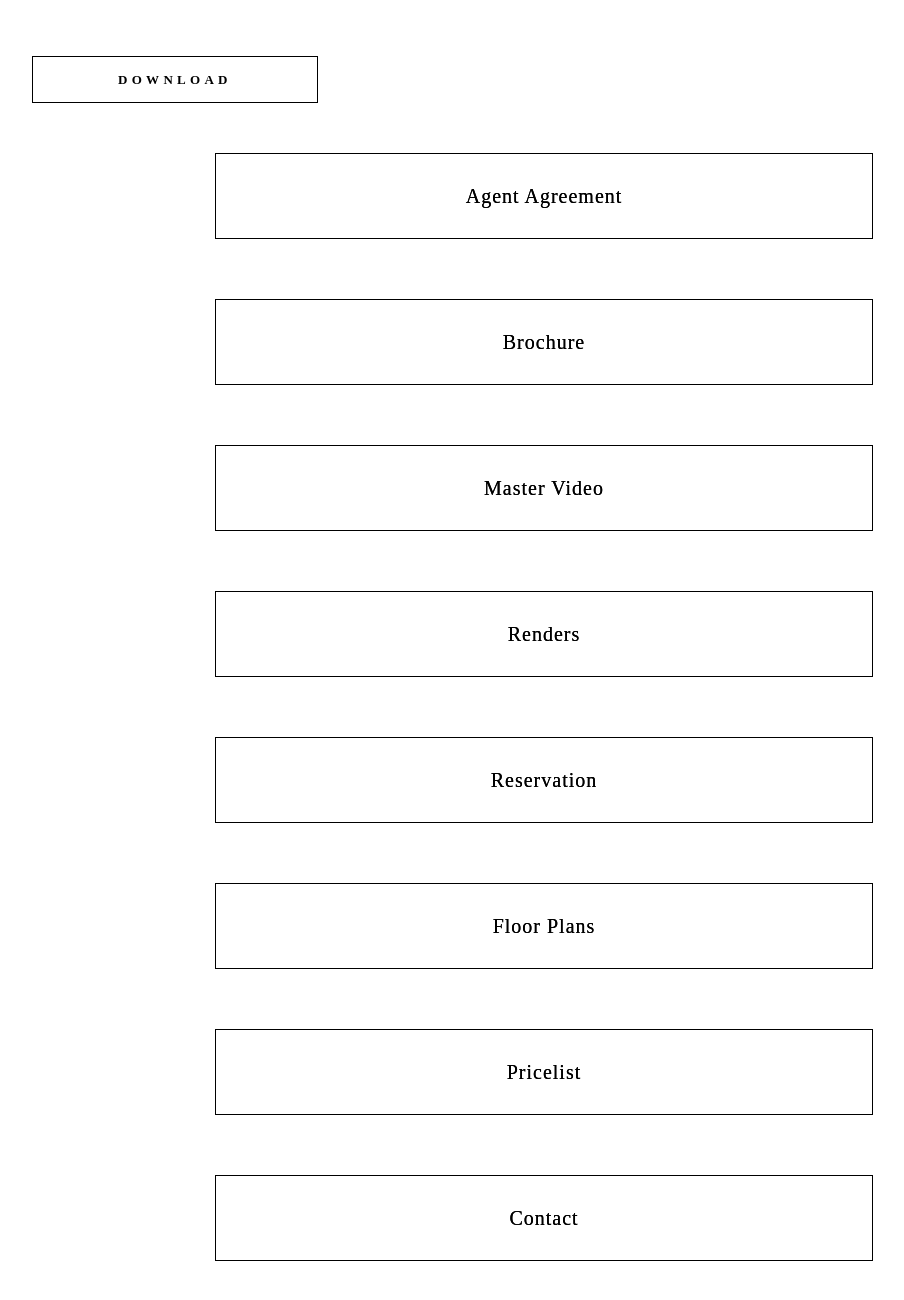
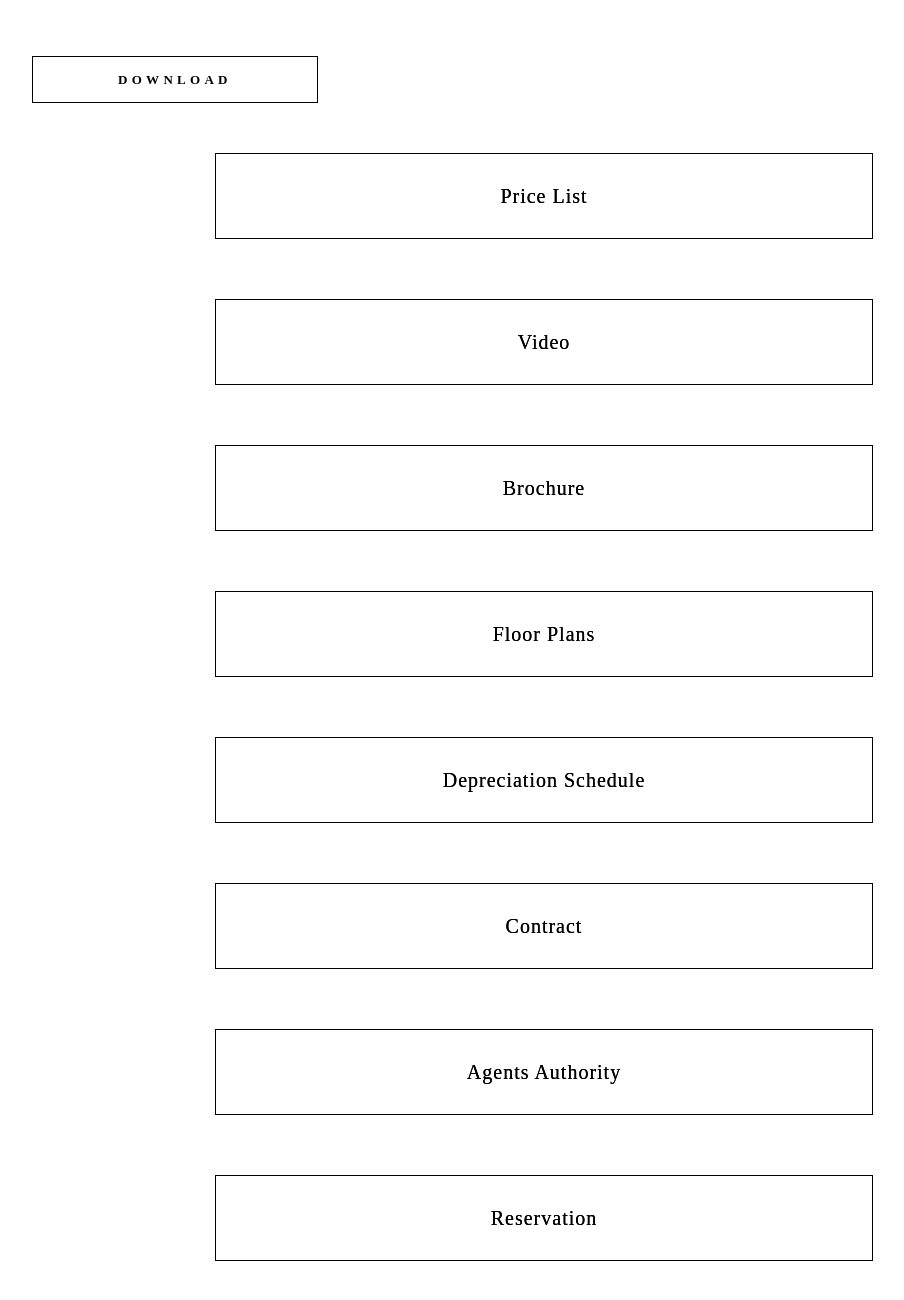
Before and after one commit to windking0301/Gatsby-react, a Gatsby site: page /como in a window 1280 px wide. Shown: the part 334-1634 px from the top of the page, without its empty margins (96-1000 px from the left). Built offline with nearby package versions, Linux system fonts and the light colour scheme; Gatsby itself is replaced by a stand-in of ours.

Commit message:
Update como.js

```diff
--- a/src/pages/como.js
+++ b/src/pages/como.js
@@ -18,40 +18,40 @@ const PLinks = function( {data} ) {
 				<Banner>
 				<div className="Grid">
 					<div className="Grid-col col-05 stacked">
-						<SubButton className="Button" href="/images/agents-login/agent-agreement.pdf" target="_blank" ><span >Agent Agreement</span></SubButton>
+					<SubButton className="Button" href="/images/agents-login/como/pricelist-detailed.pdf" target="_blank" >Price List</SubButton>
 					</div>
 					<div className="Grid-col col-05 stacked">
-						<SubButton className="Button" href="/images/agents-login/como/brochure.pdf" target="_blank" >Brochure</SubButton>
+					<SubButton className="Button" href="/images/agents-login/como/video-v2.mp4" target="_blank" >Video</SubButton>
 					</div>
 				</div>
 				</Banner>
 				<Banner>
 				<div className="Grid">
 					<div className="Grid-col col-05 stacked">
-						<SubButton className="Button" href="/images/agents-login/como/video-v2.mp4" target="_blank" >Master Video</SubButton>
+					<SubButton className="Button" href="/images/agents-login/como/brochure.pdf" target="_blank" >Brochure</SubButton>
 					</div>
 					<div className="Grid-col col-05 stacked">
-						<SubButton className="Button" href="/images/agents-login/como/como.jpg" target="_blank" >Renders</SubButton>
+					<SubButton className="Button" href="/images/agents-login/como/floorplan.pdf" target="_blank" >Floor Plans</SubButton>
 					</div>
 				</div>
 				</Banner>
 				<Banner>
 					<div className="Grid">
 						<div className="Grid-col col-05 stacked">
-							<SubButton className="Button" href="/images/agents-login/como/reservation-form.pdf" target="_blank" >Reservation</SubButton>
+							<SubButton className="Button" href="/images/agents-login/como/schedule.pdf" target="_blank" >Depreciation Schedule</SubButton>
 						</div>
 						<div className="Grid-col col-05 stacked">
-							<SubButton className="Button" href="/images/agents-login/como/floorplan.pdf" target="_blank" >Floor Plans</SubButton>
+						<SubButton className="Button" href="/contact" target="_blank" >Contract</SubButton>
 						</div>
 					</div>
 				</Banner>
 				<Banner>
 					<div className="Grid">
 						<div className="Grid-col col-05 stacked">
-							<SubButton className="Button" href="/images/agents-login/como/pricelist-detailed.pdf" target="_blank" >Pricelist</SubButton>
+						<SubButton className="Button" href="/images/agents-login/agent-agreement.pdf" target="_blank" ><span >Agents Authority</span></SubButton>
 						</div>
 						<div className="Grid-col col-05 stacked">
-							<SubButton className="Button" href="/contact" target="_blank" >Contact</SubButton>
+						<SubButton className="Button" href="/images/agents-login/como/reservation-form.pdf" target="_blank" >Reservation</SubButton>
 						</div>
 					</div>
 				</Banner>
```
